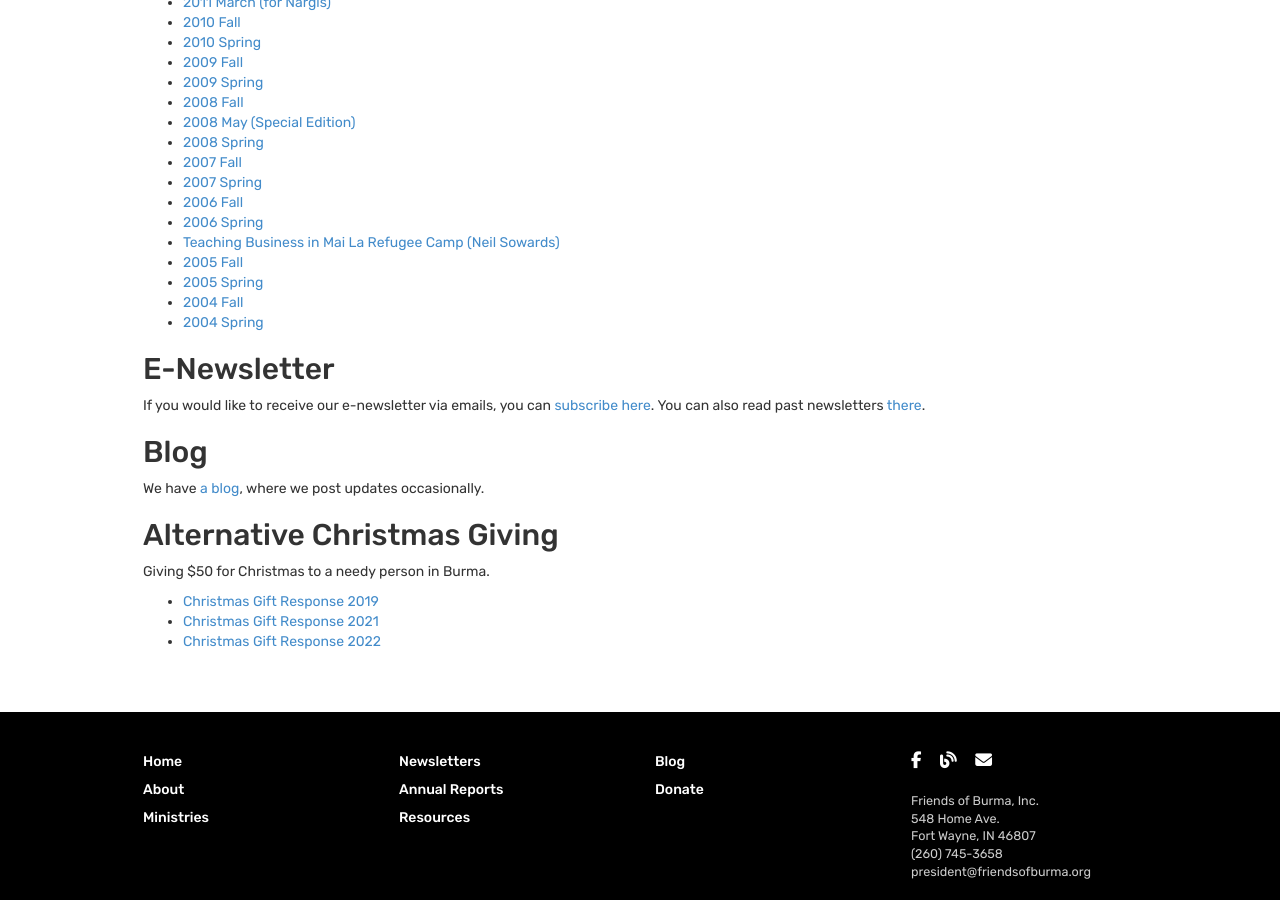
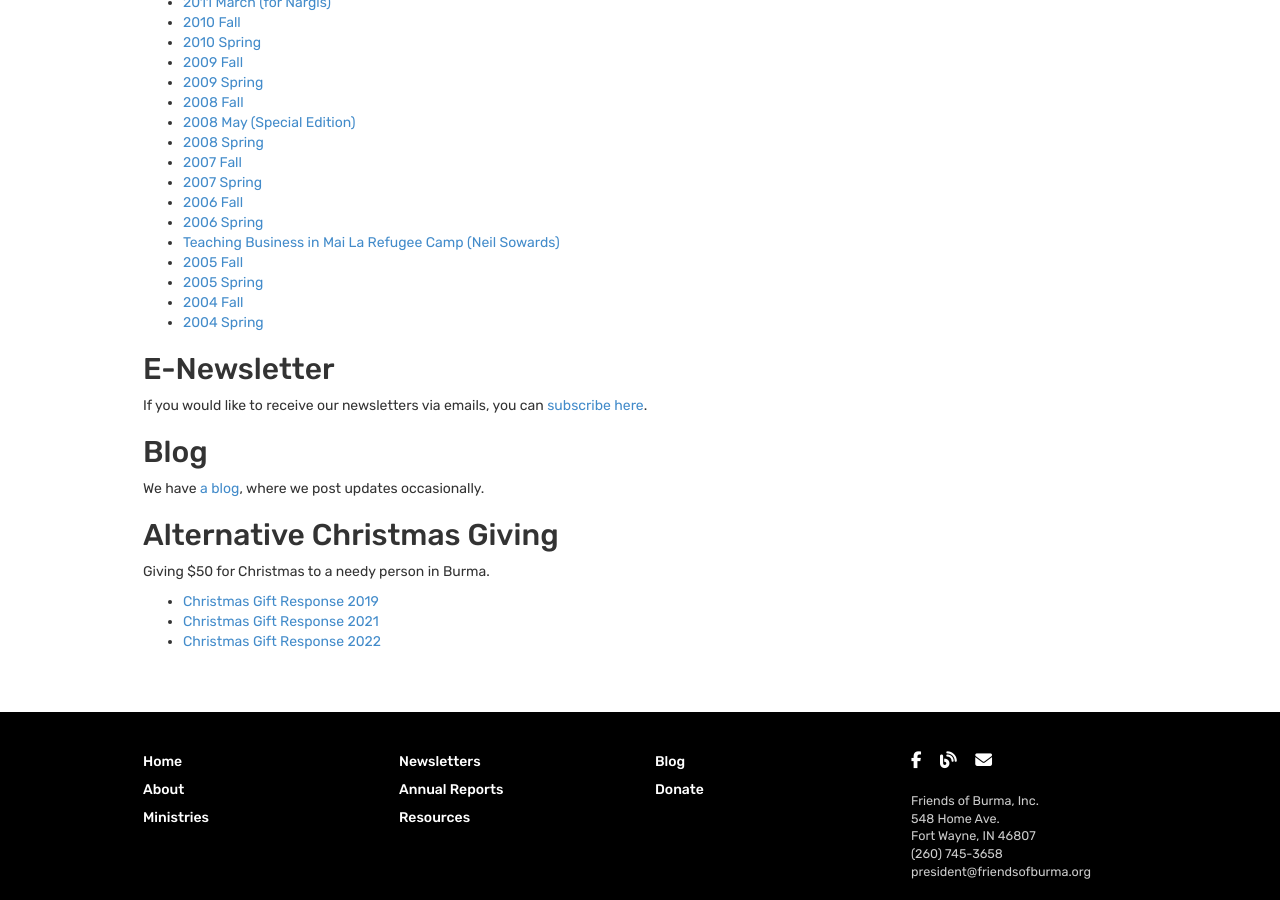
Before and after one commit to friendsofburma/friendsofburma.github.io, a Jekyll site: the page built from _pages/newsletter.md, in a window 1280 px wide and 900 px high, scrolled down 761 px. Built offline with Jekyll 4.4.1, drawn with Linux system fonts in a browser that asks for light colours.

Commit message:
newsletter page: subscribe link updated.

```diff
--- a/_pages/newsletter.md
+++ b/_pages/newsletter.md
@@ -60,7 +60,7 @@ permalink: /newsletters/
 
 ## E-Newsletter
 
-If you would like to receive our e-newsletter via emails, you can [subscribe here](http://news.friendsofburma.org/2016/05/subscribe-to-our-mailing-list.html). You can also read past newsletters [there](http://news.friendsofburma.org/).
+If you would like to receive our newsletters via emails, you can [subscribe here](/subscribe/).
 
 
 ## Blog
```
